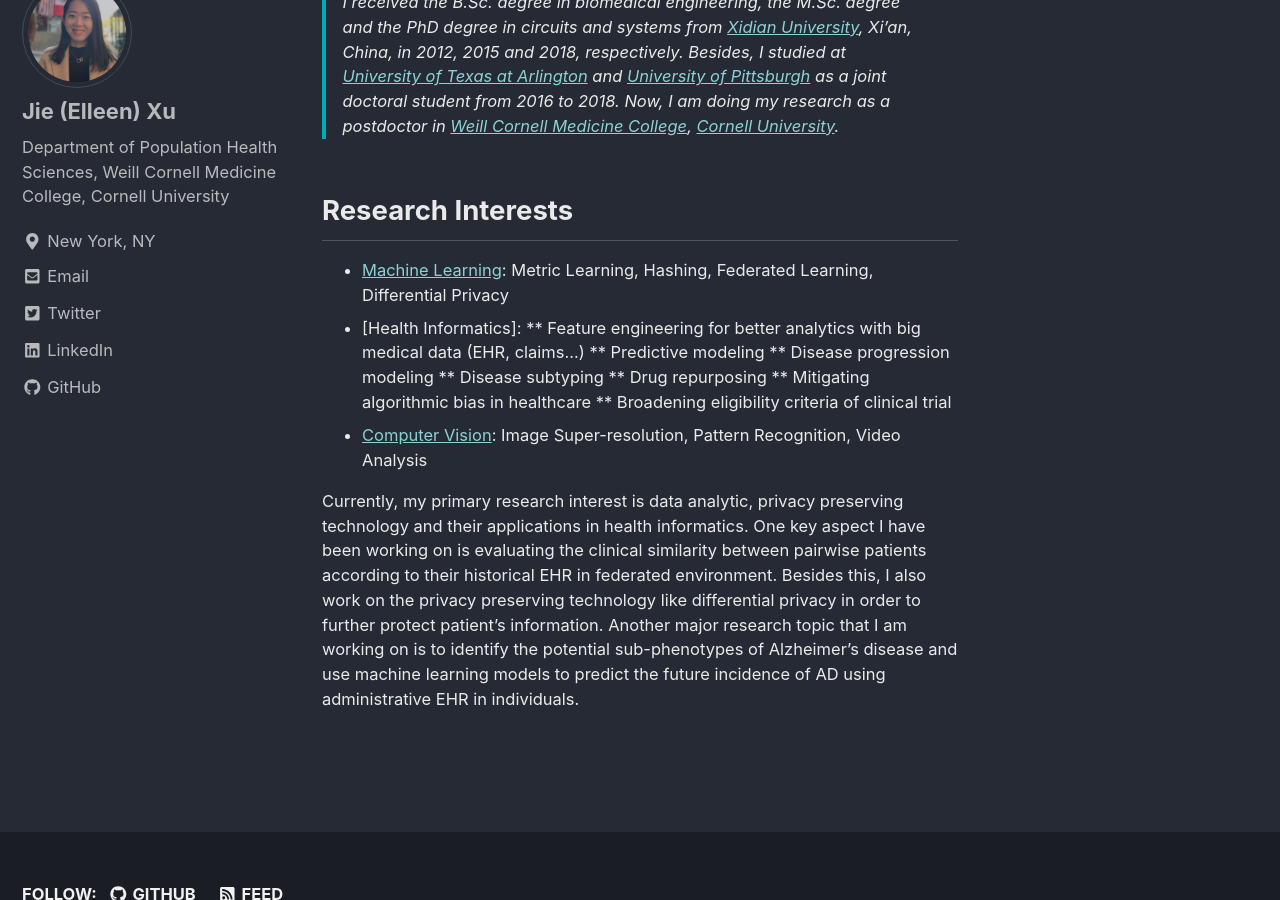
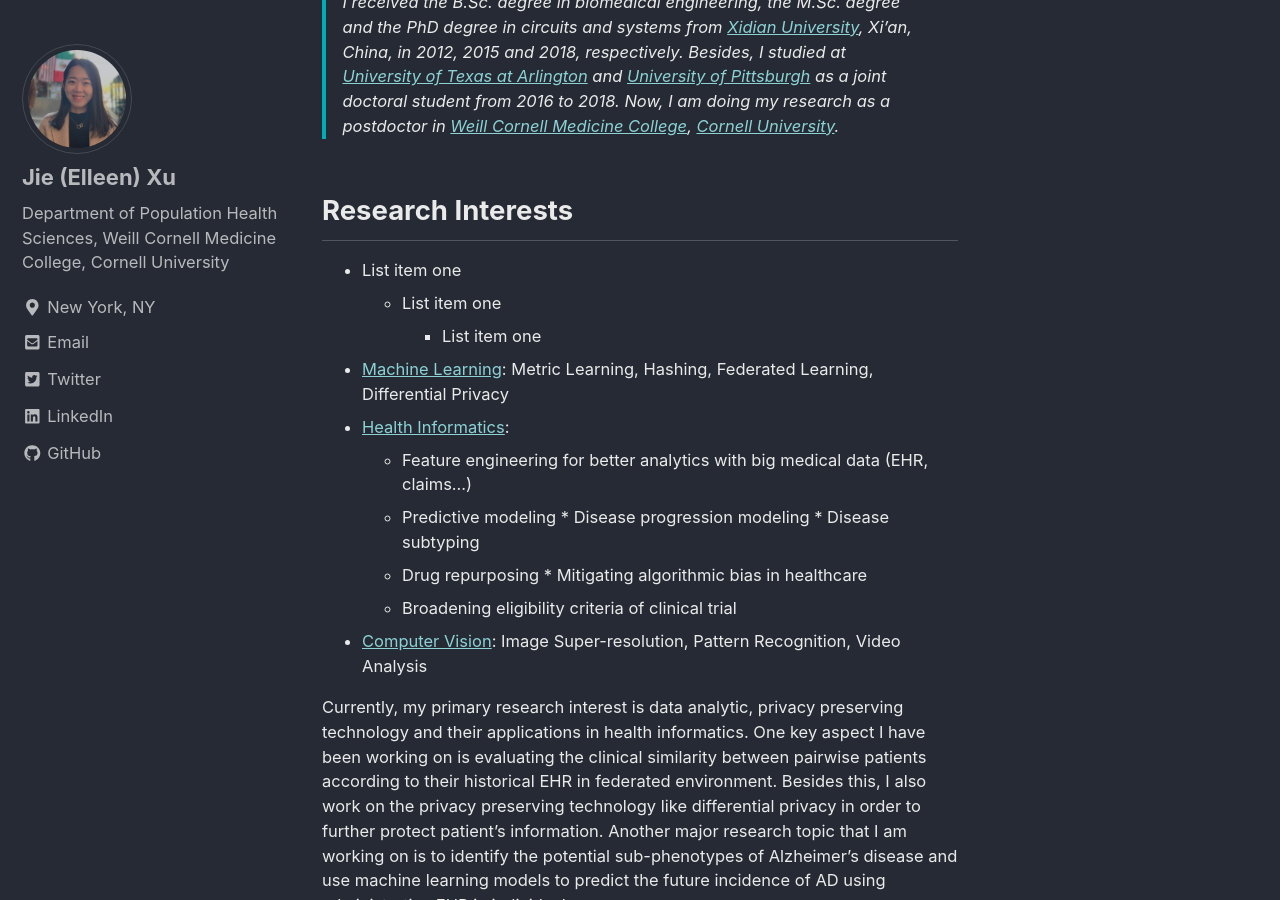
Before and after one commit to jxu1015/jxu1015.github.io, a Jekyll site: the page built from _pages/about.md, in a window 1280 px wide and 900 px high, scrolled down 651 px. Built offline with Jekyll 4.4.1, drawn with Linux system fonts in a browser that asks for light colours; nearby versions of some CDN libraries; a script that is not in the unit is left out.

Commit message:
Update about.md

```diff
--- a/_pages/about.md
+++ b/_pages/about.md
@@ -11,13 +11,15 @@
 {: .small}
 
 ## Research Interests
-
+  * List item one
+      * List item one
+          * List item one
 * [Machine Learning](https://en.wikipedia.org/wiki/Machine_learning): Metric Learning, Hashing, Federated Learning, Differential Privacy
-* [Health Informatics]:
-** Feature engineering for better analytics with big medical data (EHR, claims...)
-** Predictive modeling ** Disease progression modeling ** Disease subtyping
-** Drug repurposing ** Mitigating algorithmic bias in healthcare
-** Broadening eligibility criteria of clinical trial
+* [Health Informatics](https://en.wikipedia.org/wiki/Health_informatics):
+    * Feature engineering for better analytics with big medical data (EHR, claims...)
+    * Predictive modeling * Disease progression modeling * Disease subtyping
+    * Drug repurposing * Mitigating algorithmic bias in healthcare
+    * Broadening eligibility criteria of clinical trial
 * [Computer Vision](https://en.wikipedia.org/wiki/Computer_vision): Image Super-resolution, Pattern Recognition, Video Analysis
 {: .small}
 
```
